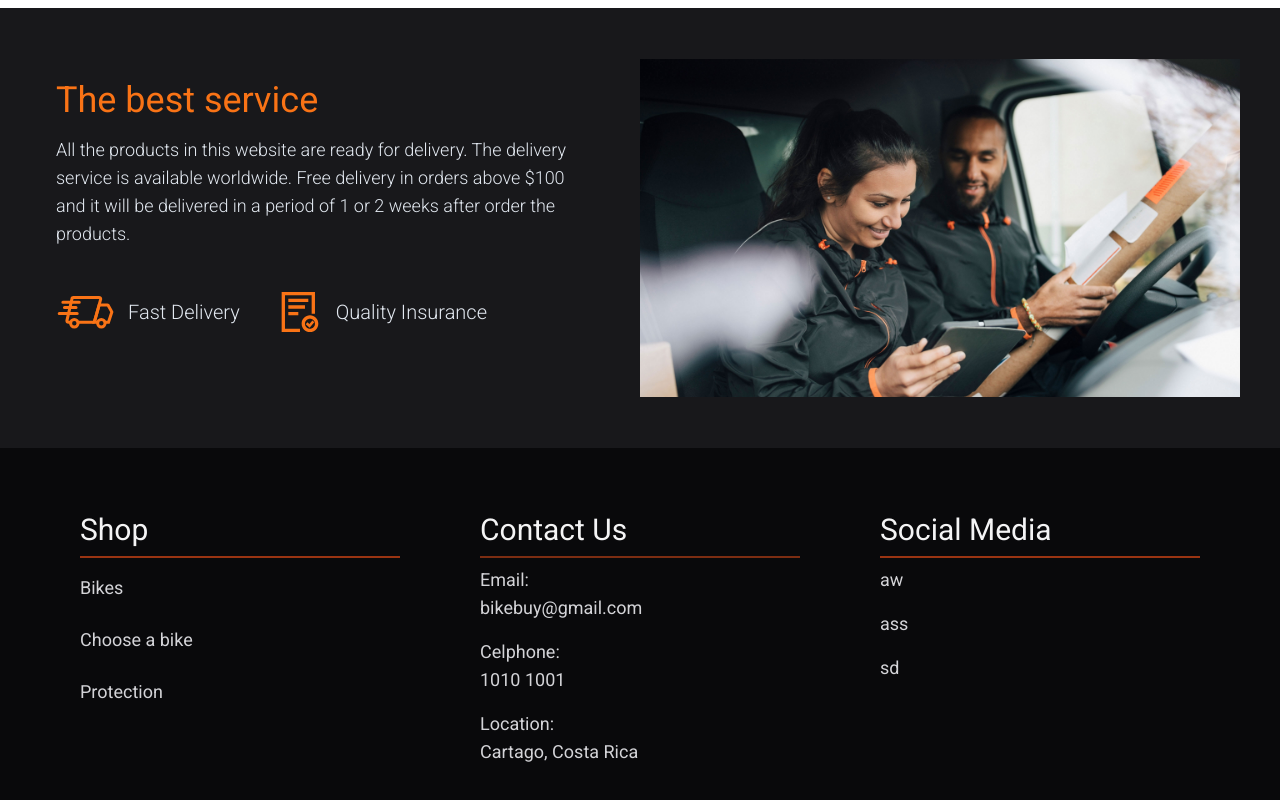
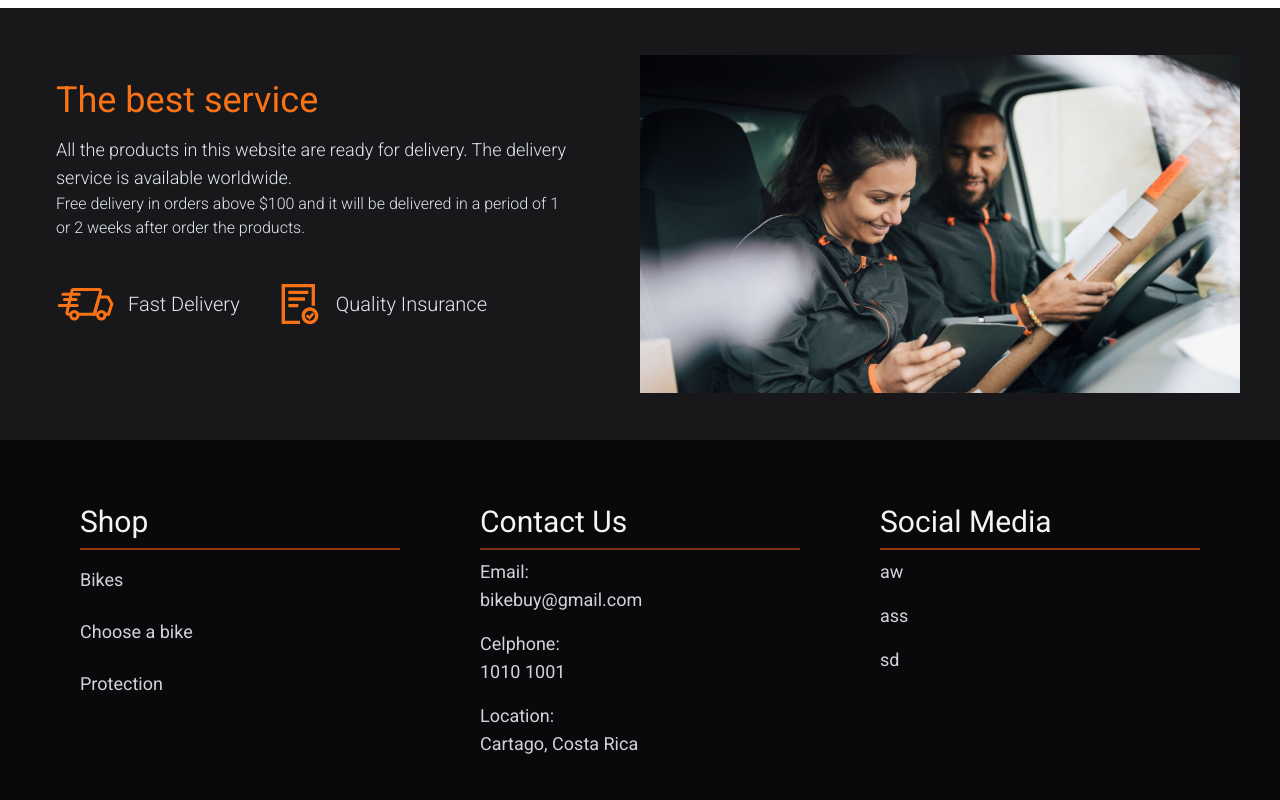
Before and after one commit to Byron-Segura/bike-shop, a React (Vite) app: page / in a window 1280 px wide. Shown: the part 2125-2925 px from the top of the page. Built offline with nearby package versions, Linux system fonts and the light colour scheme.

Commit message:
Change DeliveryServices.jsx paragraph

```diff
--- a/src/pages/home/DeliveryServices.jsx
+++ b/src/pages/home/DeliveryServices.jsx
@@ -4,7 +4,8 @@ export function DeliveryServices () {
       <article className='h-2/3 p-6 md:p-10 flex flex-col-reverse md:flex-row gap-2 md:gap-12 font-light items-center'>
         <div className='text-slate-200 p-4 py-8'>
           <h2 className='text-4xl font-normal pb-4 text-orange-500'>The best service</h2>
-          <p className='text-lg'>All the products in this website are ready for delivery. The delivery service is available worldwide. Free delivery in orders above $100 and it will be delivered in a period of 1 or 2 weeks after order the products.</p>
+          <p className='text-lg'>All the products in this website are ready for delivery. The delivery service is available worldwide.</p>
+          <p>Free delivery in orders above $100 and it will be delivered in a period of 1 or 2 weeks after order the products.</p>
           <ul className='text-slate-200 py-8 flex flex-row gap-8 text-md sm:text-lg md:text-xl justify-center lg:justify-start'>
             <li className='flex flex-row gap-2 items-center'>
               <img src='../src/assets/delivery-icon.svg' alt='Fast delivery icon' />
```
